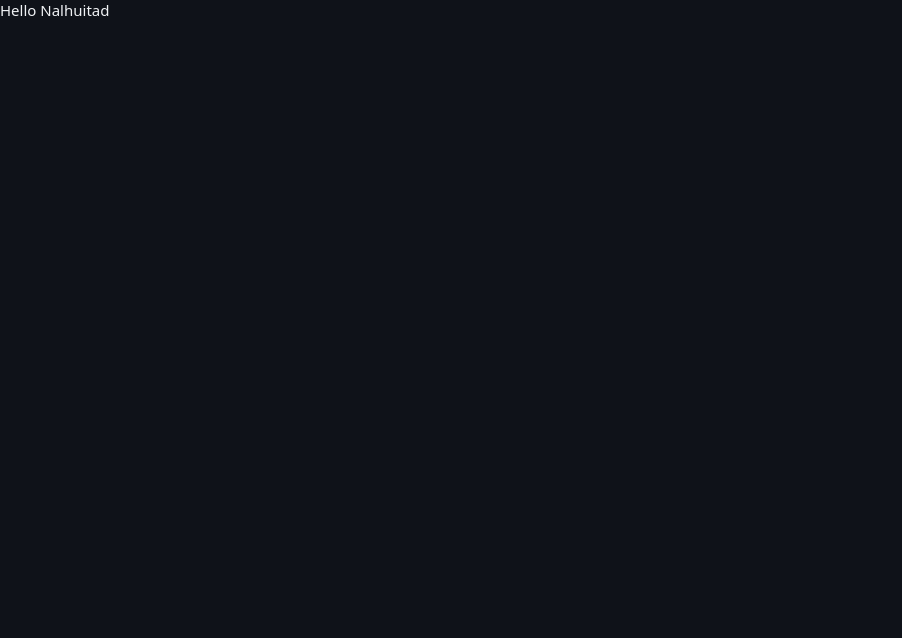
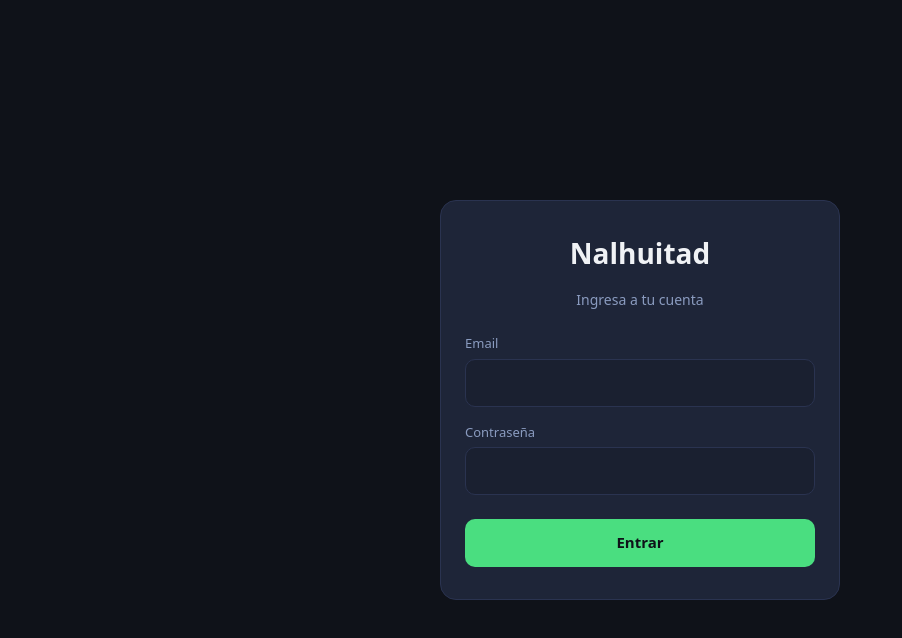
Before and after one commit to AgricolaNalhuitad/nalhuitad-vite, a React (Vite) app: page /login in a window 1280 px wide. Shown: the top 638 px of the page, without its empty margins (0-902 px from the left). Built offline with nearby package versions, Linux system fonts and the light colour scheme; no server answers.

Commit message:
feat: wire App + main with providers and auth bootstrap

```diff
--- a/src/App.tsx
+++ b/src/App.tsx
@@ -1,3 +1,8 @@
+import { RouterProvider } from 'react-router-dom';
+import { useAuthBootstrap } from '@/features/auth/useAuthBootstrap';
+import { appRouter } from './router';
+
 export function App() {
-  return <div>Hello Nalhuitad</div>;
+  useAuthBootstrap();
+  return <RouterProvider router={appRouter} />;
 }
--- a/src/main.tsx
+++ b/src/main.tsx
@@ -1,13 +1,17 @@
 import './styles/global.css';
 import { StrictMode } from 'react';
 import { createRoot } from 'react-dom/client';
+import { QueryClientProvider } from '@tanstack/react-query';
 import { App } from './App';
+import { queryClient } from '@/lib/queryClient';
 
 const rootEl = document.getElementById('root');
 if (!rootEl) throw new Error('Root element #root not found');
 
 createRoot(rootEl).render(
   <StrictMode>
-    <App />
+    <QueryClientProvider client={queryClient}>
+      <App />
+    </QueryClientProvider>
   </StrictMode>,
 );
```
